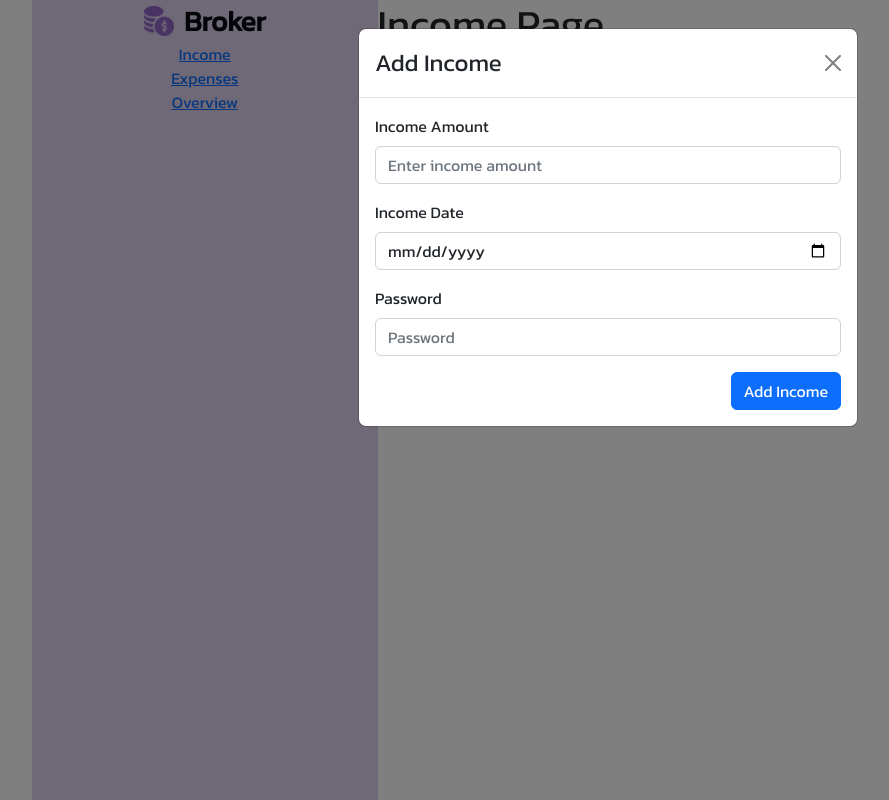
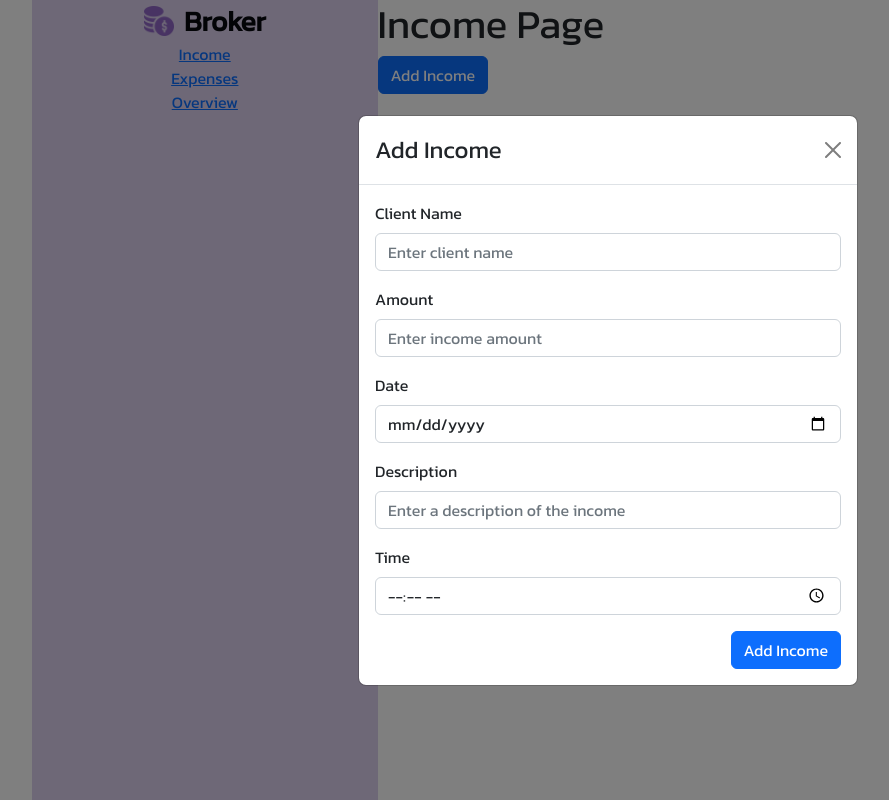
Before and after one commit to oliver-wahome/broker, a React (Create React App) app: page /income in a window 1280 px wide. Both pictures are taken after a click on the button "Add Income". Shown: the whole page, without its empty margins (32-921 px from the left). Built offline with nearby package versions, Linux system fonts and the light colour scheme.

Commit message:
feat: completing the basic ui of the addIncome modal

```diff
--- a/src/components/AddIncome.js
+++ b/src/components/AddIncome.js
@@ -4,7 +4,7 @@ import Modal from 'react-bootstrap/Modal';
 import Form from 'react-bootstrap/Form';
 import 'bootstrap/dist/css/bootstrap.min.css';
 
-function AddIncome() {
+function AddIncome(props) {
     const [show, setShow] = useState(false);
 
     const handleClose = () => setShow(false);
@@ -16,25 +16,35 @@ function AddIncome() {
                 Add Income
             </Button>
 
-            <Modal show={show} onHide={handleClose}>
+            <Modal {...props} aria-labelledby="contained-modal-title-vcenter" show={show} onHide={handleClose} centered>
                 <Modal.Header closeButton>
                     <Modal.Title>Add Income</Modal.Title>
                 </Modal.Header>
                 <Modal.Body>
                     <Form>
+                        <Form.Group className="mb-3" controlId="clientName">
+                            <Form.Label>Client Name</Form.Label>
+                            <Form.Control type="text" placeholder="Enter client name" />
+                        </Form.Group>
+
                         <Form.Group className="mb-3" controlId="incomeAmount">
-                            <Form.Label>Income Amount</Form.Label>
+                            <Form.Label>Amount</Form.Label>
                             <Form.Control type="number" placeholder="Enter income amount" />
                         </Form.Group>
 
                         <Form.Group className="mb-3" controlId="incomeDate">
-                            <Form.Label>Income Date</Form.Label>
+                            <Form.Label>Date</Form.Label>
                             <Form.Control type="date" placeholder="Enter income payment date" />
                         </Form.Group>
 
-                        <Form.Group className="mb-3" controlId="formBasicPassword">
-                            <Form.Label>Password</Form.Label>
-                            <Form.Control type="password" placeholder="Password" />
+                        <Form.Group className="mb-3" controlId="incomeDescription">
+                            <Form.Label>Description</Form.Label>
+                            <Form.Control type="text" placeholder="Enter a description of the income" />
+                        </Form.Group>
+
+                        <Form.Group className="mb-3" controlId="incomeTime">
+                            <Form.Label>Time</Form.Label>
+                            <Form.Control type="time" placeholder="Enter time of income payment" />
                         </Form.Group>
 
                         <Button variant="primary" type="submit" className="float-end">
```
